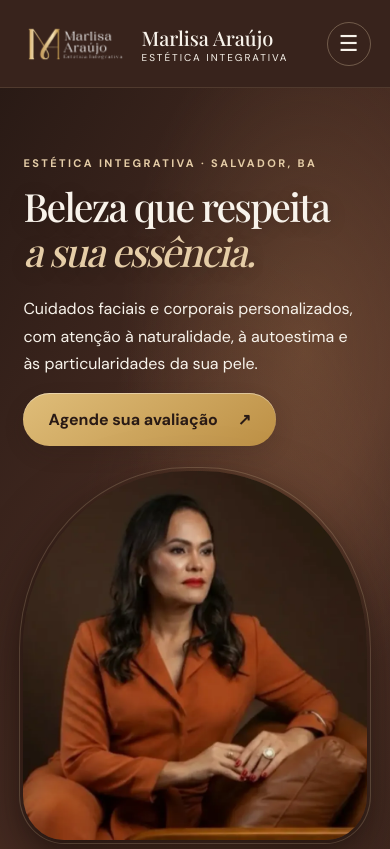
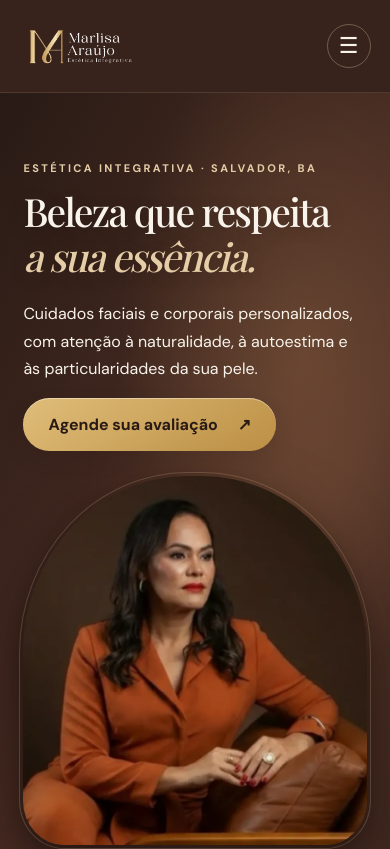
Before and after one commit to taisgb/marlisa-araujo-previa, a plain HTML site: page index.html in a window 390 px wide. Shown: the top 849 px of the page. Drawn offline with nearby package versions, Linux system fonts and the light colour scheme; a web font is replaced by a local one.

Commit message:
Ajustar tamanho da marca e fallback

```diff
--- a/style.css
+++ b/style.css
@@ -25,3 +25,5 @@ body{overflow-x:clip}header{position:relative;z-index:10;border-bottom:1px solid
 .pill:hover{box-shadow:0 12px 25px #291a1540}
 @media(max-width:760px){.hero:before{display:none}.hero img{outline-offset:3px}.services article{padding:22px}.gallery img{outline-offset:2px}}
 @media(prefers-reduced-motion:reduce){.services article,.pill{transition:none}}
+
+.brand img{width:clamp(145px,18vw,220px);max-height:76px;object-fit:contain;object-position:left center}.brand img:not([hidden])+span{display:none}@media(max-width:760px){.brand img{width:155px;max-height:60px}}
```
